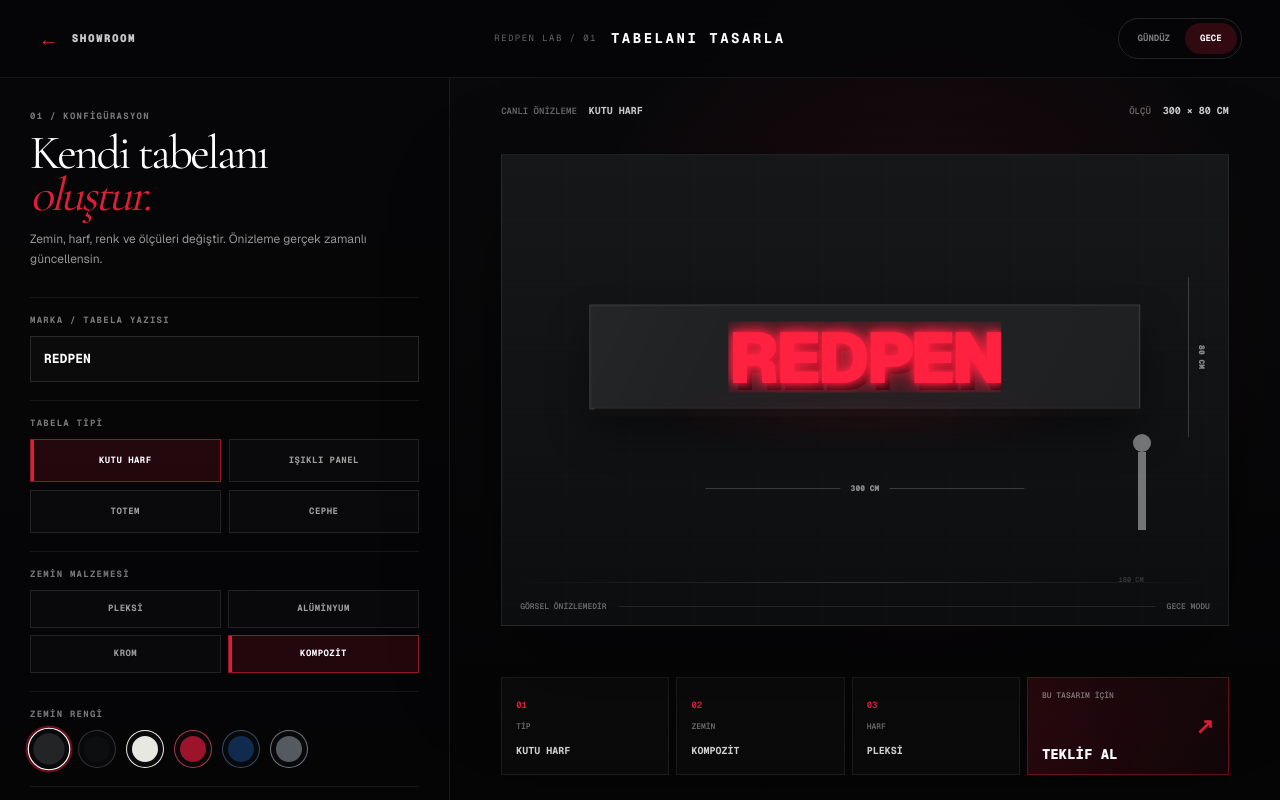
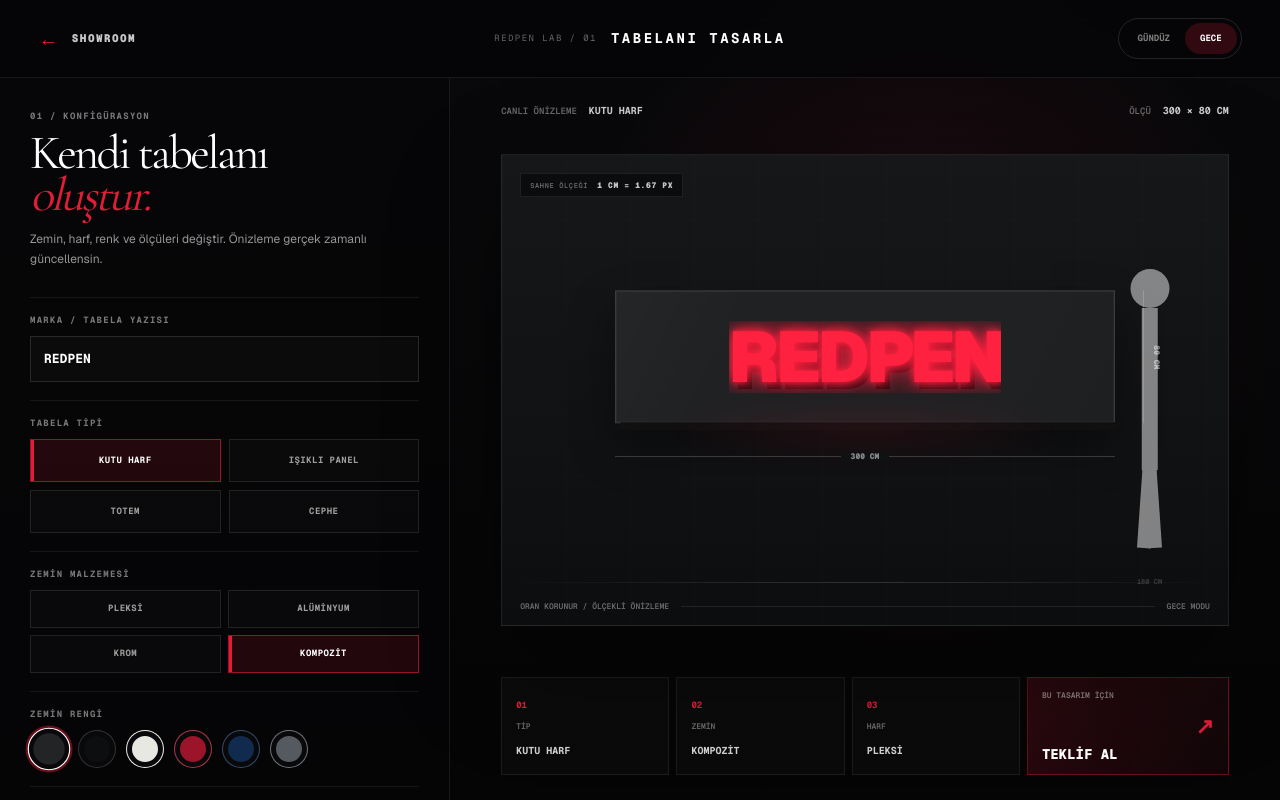
Before and after one commit to redpenreklam-tabela/redpen-showroom, a Next.js app: page /tasarla in a window 1280 px wide. Built offline with nearby package versions, Linux system fonts and the light colour scheme.

Commit message:
Use true scale for sign dimensions

```diff
--- a/app/tasarla/SignDesigner.tsx
+++ b/app/tasarla/SignDesigner.tsx
@@ -29,16 +29,12 @@
 export default function SignDesigner() {
   const [text, setText] = useState("REDPEN");
   const [signType, setSignType] = useState<SignType>("KUTU HARF");
-
   const [letterMaterial, setLetterMaterial] = useState<Material>("PLEKSİ");
   const [baseMaterial, setBaseMaterial] = useState<Material>("KOMPOZİT");
-
   const [letterColor, setLetterColor] = useState(letterColors[0].value);
   const [baseColor, setBaseColor] = useState(baseColors[0].value);
-
   const [width, setWidth] = useState(300);
   const [height, setHeight] = useState(80);
-
   const [lighted, setLighted] = useState(true);
   const [scene, setScene] = useState<SceneMode>("night");
   const [logo, setLogo] = useState<string | null>(null);
@@ -46,33 +42,50 @@
 
   const normalizedText = (text.trim() || "MARKANIZ").slice(0, 24).toUpperCase();
 
-  const ratio = useMemo(
-    () => Math.min(6, Math.max(1.2, width / Math.max(height, 1))),
-    [width, height]
-  );
+  /*
+   * GERÇEK SAHNE ÖLÇEĞİ
+   * Aynı px/cm ölçeği hem tabelaya hem 180 cm insan referansına uygulanır.
+   * 300x80 tabela örneğinde oran TAM 3.75:1 kalır.
+   * Büyük ölçüler sahneye sığmak için ortak ölçekle küçülür, oran asla bozulmaz.
+   */
+  const sceneScale = useMemo(() => {
+    const safeWidth = Math.max(1, width);
+    const safeHeight = Math.max(1, height);
+
+    const maxBoardWidthPx = 720;
+    const maxBoardHeightPx = 280;
+    const maxHumanHeightPx = 300;
+
+    return Math.min(
+      maxBoardWidthPx / safeWidth,
+      maxBoardHeightPx / safeHeight,
+      maxHumanHeightPx / 180
+    );
+  }, [width, height]);
 
   const boardStyle = useMemo(() => {
-    const maxW = 76;
-    const maxH = 44;
-
-    let boardW = maxW;
-    let boardH = boardW / ratio;
-
-    if (boardH > maxH) {
-      boardH = maxH;
-      boardW = boardH * ratio;
-    }
-
-    boardW = Math.max(34, boardW);
-    boardH = Math.max(16, boardH);
+    const safeWidth = Math.max(1, width);
+    const safeHeight = Math.max(1, height);
 
     return {
-      "--board-width": `${boardW}%`,
-      "--board-height": `${boardH}%`,
+      "--board-px-width": `${safeWidth * sceneScale}px`,
+      "--board-px-height": `${safeHeight * sceneScale}px`,
+      "--human-px-height": `${180 * sceneScale}px`,
+      "--scale-px-per-cm": `${sceneScale}`,
       "--base-color": baseColor,
       "--letter-color": letterColor,
     } as React.CSSProperties;
-  }, [ratio, baseColor, letterColor]);
+  }, [width, height, sceneScale, baseColor, letterColor]);
+
+  const facadeStyle = useMemo(
+    () =>
+      ({
+        "--board-px-width": `${Math.max(1, width) * sceneScale}px`,
+        "--board-px-height": `${Math.max(1, height) * sceneScale}px`,
+        "--human-px-height": `${180 * sceneScale}px`,
+      }) as React.CSSProperties,
+    [width, height, sceneScale]
+  );
 
   const whatsappHref = useMemo(() => {
     const message = [
@@ -92,15 +105,8 @@
 
     return `https://wa.me/905305606525?text=${encodeURIComponent(message)}`;
   }, [
-    signType,
-    normalizedText,
-    baseMaterial,
-    letterMaterial,
-    width,
-    height,
-    lighted,
-    baseColor,
-    letterColor,
+    signType, normalizedText, baseMaterial, letterMaterial,
+    width, height, lighted, baseColor, letterColor,
   ]);
 
   const onLogo = (file?: File) => {
@@ -114,31 +120,14 @@
   return (
     <main className={`designer-screen mode-${scene}`}>
       <header className="designer-toolbar">
-        <a href="/" className="designer-back">
-          <span>←</span>
-          <b>SHOWROOM</b>
-        </a>
-
+        <a href="/" className="designer-back"><span>←</span><b>SHOWROOM</b></a>
         <div className="designer-title">
           <small>REDPEN LAB / 01</small>
           <strong>TABELANI TASARLA</strong>
         </div>
-
         <div className="designer-mode-switch">
-          <button
-            type="button"
-            className={scene === "day" ? "is-active" : ""}
-            onClick={() => setScene("day")}
-          >
-            GÜNDÜZ
-          </button>
-          <button
-            type="button"
-            className={scene === "night" ? "is-active" : ""}
-            onClick={() => setScene("night")}
-          >
-            GECE
-          </button>
+          <button type="button" className={scene === "day" ? "is-active" : ""} onClick={() => setScene("day")}>GÜNDÜZ</button>
+          <button type="button" className={scene === "night" ? "is-active" : ""} onClick={() => setScene("night")}>GECE</button>
         </div>
       </header>
 
@@ -146,39 +135,20 @@
         <aside className="designer-panel">
           <div className="designer-panel-heading">
             <p>01 / KONFİGÜRASYON</p>
-            <h1>
-              Kendi tabelanı
-              <br />
-              <em>oluştur.</em>
-            </h1>
-            <span>
-              Zemin, harf, renk ve ölçüleri değiştir. Önizleme gerçek zamanlı
-              güncellensin.
-            </span>
+            <h1>Kendi tabelanı<br/><em>oluştur.</em></h1>
+            <span>Zemin, harf, renk ve ölçüleri değiştir. Önizleme gerçek zamanlı güncellensin.</span>
           </div>
 
           <div className="designer-field">
             <label>MARKA / TABELA YAZISI</label>
-            <input
-              value={text}
-              maxLength={24}
-              onChange={(e) => setText(e.target.value)}
-              placeholder="MARKANIZ"
-            />
+            <input value={text} maxLength={24} onChange={(e) => setText(e.target.value)} placeholder="MARKANIZ"/>
           </div>
 
           <div className="designer-field">
             <label>TABELA TİPİ</label>
             <div className="designer-choice-grid">
               {signTypes.map((item) => (
-                <button
-                  type="button"
-                  key={item}
-                  className={signType === item ? "is-active" : ""}
-                  onClick={() => setSignType(item)}
-                >
-                  {item}
-                </button>
+                <button type="button" key={item} className={signType === item ? "is-active" : ""} onClick={() => setSignType(item)}>{item}</button>
               ))}
             </div>
           </div>
@@ -187,14 +157,7 @@
             <label>ZEMİN MALZEMESİ</label>
             <div className="designer-material-row">
               {materials.map((item) => (
-                <button
-                  type="button"
-                  key={`base-${item}`}
-                  className={baseMaterial === item ? "is-active" : ""}
-                  onClick={() => setBaseMaterial(item)}
-                >
-                  {item}
-                </button>
+                <button type="button" key={`base-${item}`} className={baseMaterial === item ? "is-active" : ""} onClick={() => setBaseMaterial(item)}>{item}</button>
               ))}
             </div>
           </div>
@@ -203,15 +166,7 @@
             <label>ZEMİN RENGİ</label>
             <div className="designer-colors designer-colors-wide">
               {baseColors.map((item) => (
-                <button
-                  key={`base-color-${item.value}`}
-                  type="button"
-                  className={baseColor === item.value ? "is-active" : ""}
-                  style={{ "--swatch": item.value } as React.CSSProperties}
-                  onClick={() => setBaseColor(item.value)}
-                  aria-label={item.name}
-                  title={item.name}
-                />
+                <button key={`base-color-${item.value}`} type="button" className={baseColor === item.value ? "is-active" : ""} style={{ "--swatch": item.value } as React.CSSProperties} onClick={() => setBaseColor(item.value)} aria-label={item.name} title={item.name}/>
               ))}
             </div>
           </div>
@@ -220,14 +175,7 @@
             <label>HARF MALZEMESİ</label>
             <div className="designer-material-row">
               {materials.map((item) => (
-                <button
-                  type="button"
-                  key={`letter-${item}`}
-                  className={letterMaterial === item ? "is-active" : ""}
-                  onClick={() => setLetterMaterial(item)}
-                >
-                  {item}
-                </button>
+                <button type="button" key={`letter-${item}`} className={letterMaterial === item ? "is-active" : ""} onClick={() => setLetterMaterial(item)}>{item}</button>
               ))}
             </div>
           </div>
@@ -236,15 +184,7 @@
             <label>HARF RENGİ</label>
             <div className="designer-colors">
               {letterColors.map((item) => (
-                <button
-                  key={`letter-color-${item.value}`}
-                  type="button"
-                  className={letterColor === item.value ? "is-active" : ""}
-                  style={{ "--swatch": item.value } as React.CSSProperties}
-                  onClick={() => setLetterColor(item.value)}
-                  aria-label={item.name}
-                  title={item.name}
-                />
+                <button key={`letter-color-${item.value}`} type="button" className={letterColor === item.value ? "is-active" : ""} style={{ "--swatch": item.value } as React.CSSProperties} onClick={() => setLetterColor(item.value)} aria-label={item.name} title={item.name}/>
               ))}
             </div>
           </div>
@@ -252,146 +192,84 @@
           <div className="designer-field designer-measurements">
             <div>
               <label>GENİŞLİK / CM</label>
-              <input
-                type="number"
-                min={40}
-                max={1200}
-                value={width}
-                onChange={(e) => setWidth(Number(e.target.value) || 40)}
-              />
+              <input type="number" min={40} max={1200} value={width} onChange={(e) => setWidth(Number(e.target.value) || 40)}/>
             </div>
             <div>
               <label>YÜKSEKLİK / CM</label>
-              <input
-                type="number"
-                min={20}
-                max={600}
-                value={height}
-                onChange={(e) => setHeight(Number(e.target.value) || 20)}
-              />
+              <input type="number" min={20} max={600} value={height} onChange={(e) => setHeight(Number(e.target.value) || 20)}/>
             </div>
           </div>
 
           <div className="designer-field">
             <label>AYDINLATMA</label>
-            <button
-              type="button"
-              className={`designer-toggle ${lighted ? "is-on" : ""}`}
-              onClick={() => setLighted((v) => !v)}
-            >
-              <span />
-              <b>{lighted ? "IŞIKLI" : "IŞIKSIZ"}</b>
+            <button type="button" className={`designer-toggle ${lighted ? "is-on" : ""}`} onClick={() => setLighted((v) => !v)}>
+              <span/><b>{lighted ? "IŞIKLI" : "IŞIKSIZ"}</b>
             </button>
           </div>
 
           <div className="designer-field">
             <label>LOGO / OPSİYONEL</label>
-            <input
-              ref={fileRef}
-              className="designer-file-input"
-              type="file"
-              accept="image/png,image/jpeg,image/webp,image/svg+xml"
-              onChange={(e) => onLogo(e.target.files?.[0])}
-            />
+            <input ref={fileRef} className="designer-file-input" type="file" accept="image/png,image/jpeg,image/webp,image/svg+xml" onChange={(e) => onLogo(e.target.files?.[0])}/>
             <div className="designer-upload-row">
-              <button type="button" onClick={() => fileRef.current?.click()}>
-                {logo ? "LOGOYU DEĞİŞTİR" : "LOGO YÜKLE"}
-                <span>＋</span>
-              </button>
-              {logo && (
-                <button
-                  type="button"
-                  className="designer-clear-logo"
-                  onClick={() => setLogo(null)}
-                >
-                  KALDIR
-                </button>
-              )}
+              <button type="button" onClick={() => fileRef.current?.click()}>{logo ? "LOGOYU DEĞİŞTİR" : "LOGO YÜKLE"}<span>＋</span></button>
+              {logo && <button type="button" className="designer-clear-logo" onClick={() => setLogo(null)}>KALDIR</button>}
             </div>
           </div>
         </aside>
 
         <section className="designer-preview">
           <div className="designer-preview-top">
-            <div>
-              <span>CANLI ÖNİZLEME</span>
-              <b>{signType}</b>
-            </div>
-            <div>
-              <span>ÖLÇÜ</span>
-              <b>
-                {width} × {height} CM
-              </b>
-            </div>
+            <div><span>CANLI ÖNİZLEME</span><b>{signType}</b></div>
+            <div><span>ÖLÇÜ</span><b>{width} × {height} CM</b></div>
           </div>
 
-          <div className="designer-facade">
-            <div className="designer-wall-grid" />
+          <div className="designer-facade" style={facadeStyle}>
+            <div className="designer-wall-grid"/>
 
             <div
-              className={`designer-board material-${baseMaterial.toLowerCase()} type-${signType
-                .toLowerCase()
-                .replaceAll(" ", "-")} ${lighted ? "is-lighted" : ""}`}
+              className={`designer-board material-${baseMaterial.toLowerCase()} type-${signType.toLowerCase().replaceAll(" ", "-")} ${lighted ? "is-lighted" : ""}`}
               style={boardStyle}
             >
-              <span className="designer-board-edge" aria-hidden="true" />
+              <span className="designer-board-edge" aria-hidden="true"/>
               <div className="designer-board-content">
-                {logo && (
-                  <img src={logo} alt="" className="designer-logo-preview" />
-                )}
+                {logo && <img src={logo} alt="" className="designer-logo-preview"/>}
                 <strong>{normalizedText}</strong>
               </div>
-              <span className="designer-board-glow" aria-hidden="true" />
+              <span className="designer-board-glow" aria-hidden="true"/>
             </div>
 
             <div className="designer-dimension designer-dimension-width">
-              <i />
-              <b>{width} CM</b>
+              <i/><b>{width} CM</b>
             </div>
             <div className="designer-dimension designer-dimension-height">
-              <i />
-              <b>{height} CM</b>
+              <i/><b>{height} CM</b>
             </div>
 
             <div className="designer-human-scale">
-              <span />
-              <i />
+              <span/>
+              <i/>
               <b>180 CM</b>
             </div>
 
-            <div className="designer-floor-line" />
+            <div className="designer-scale-readout">
+              <span>SAHNE ÖLÇEĞİ</span>
+              <b>1 CM = {sceneScale.toFixed(2)} PX</b>
+            </div>
+
+            <div className="designer-floor-line"/>
             <div className="designer-preview-caption">
-              <span>GÖRSEL ÖNİZLEMEDİR</span>
-              <i />
+              <span>ORAN KORUNUR / ÖLÇEKLİ ÖNİZLEME</span>
+              <i/>
               <span>{scene === "night" ? "GECE MODU" : "GÜNDÜZ MODU"}</span>
             </div>
           </div>
 
           <div className="designer-summary">
-            <div>
-              <span>01</span>
-              <p>TİP</p>
-              <b>{signType}</b>
-            </div>
-            <div>
-              <span>02</span>
-              <p>ZEMİN</p>
-              <b>{baseMaterial}</b>
-            </div>
-            <div>
-              <span>03</span>
-              <p>HARF</p>
-              <b>{letterMaterial}</b>
-            </div>
-            <a
-              href={whatsappHref}
-              target="_blank"
-              rel="noreferrer"
-              className="designer-quote"
-            >
-              <span>BU TASARIM İÇİN</span>
-              <strong>TEKLİF AL</strong>
-              <b>↗</b>
+            <div><span>01</span><p>TİP</p><b>{signType}</b></div>
+            <div><span>02</span><p>ZEMİN</p><b>{baseMaterial}</b></div>
+            <div><span>03</span><p>HARF</p><b>{letterMaterial}</b></div>
+            <a href={whatsappHref} target="_blank" rel="noreferrer" className="designer-quote">
+              <span>BU TASARIM İÇİN</span><strong>TEKLİF AL</strong><b>↗</b>
             </a>
           </div>
         </section>
--- a/app/tasarla/page.tsx
+++ b/app/tasarla/page.tsx
@@ -1,6 +1,7 @@
 import type { Metadata } from "next";
 import SignDesigner from "./SignDesigner";
 import "./tasarla.css";
+import "./scale-real.css";
 
 export const metadata: Metadata = {
   title: "Tabelanı Tasarla | Redpen Reklam",
--- /dev/null
+++ b/app/tasarla/scale-real.css
@@ -0,0 +1,140 @@
+
+/* GERÇEK ÖLÇEK OVERRIDE
+   Tabela ve 180 cm insan aynı px/cm ölçeğini kullanır. */
+.designer-board{
+  width:var(--board-px-width)!important;
+  height:var(--board-px-height)!important;
+  min-width:0!important;
+  min-height:0!important;
+  max-width:none!important;
+  max-height:none!important;
+}
+
+/* Totem'in eski sabit genişlik/yükseklik zorlamasını kaldır.
+   Form çeşitlerini sonraki aşamada ayrı preset olarak ele alacağız. */
+.designer-board.type-totem{
+  width:var(--board-px-width)!important;
+  height:var(--board-px-height)!important;
+  min-width:0!important;
+  min-height:0!important;
+  max-width:none!important;
+}
+
+/* Ölçü çizgileri tabelanın gerçek piksel ölçüsüyle hizalanır. */
+.designer-dimension-width{
+  left:50%!important;
+  top:calc(43% + (var(--board-px-height) / 2) + 28px)!important;
+  width:var(--board-px-width)!important;
+  transform:translateX(-50%)!important;
+}
+
+.designer-dimension-height{
+  left:calc(50% + (var(--board-px-width) / 2) + 24px)!important;
+  right:auto!important;
+  top:43%!important;
+  height:var(--board-px-height)!important;
+  transform:translateY(-50%)!important;
+}
+
+/* 180 cm referans insan da AYNI ölçeğe bağlandı. */
+.designer-human-scale{
+  --human-height:var(--human-px-height);
+  right:5%!important;
+  bottom:12%!important;
+  width:calc(var(--human-height) * .28)!important;
+  height:var(--human-height)!important;
+  min-height:20px;
+  opacity:.48!important;
+}
+
+.designer-human-scale span{
+  left:50%!important;
+  top:0!important;
+  width:calc(var(--human-height) * .13)!important;
+  height:calc(var(--human-height) * .13)!important;
+  transform:translateX(-50%);
+}
+
+.designer-human-scale i{
+  left:50%!important;
+  top:calc(var(--human-height) * .13)!important;
+  width:calc(var(--human-height) * .055)!important;
+  height:calc(var(--human-height) * .54)!important;
+  transform:translateX(-50%);
+}
+
+.designer-human-scale::before,
+.designer-human-scale::after{
+  content:"";
+  position:absolute;
+  top:calc(var(--human-height) * .64);
+  width:calc(var(--human-height) * .045);
+  height:calc(var(--human-height) * .29);
+  background:#fff;
+}
+
+.designer-human-scale::before{
+  left:39%;
+  transform:rotate(4deg);
+}
+
+.designer-human-scale::after{
+  right:39%;
+  transform:rotate(-4deg);
+}
+
+.designer-human-scale b{
+  left:50%!important;
+  bottom:-16px!important;
+  width:70px!important;
+  transform:translateX(-50%);
+  text-align:center;
+}
+
+.designer-scale-readout{
+  position:absolute;
+  left:18px;
+  top:18px;
+  display:flex;
+  align-items:center;
+  gap:9px;
+  padding:7px 9px;
+  border:1px solid rgba(255,255,255,.08);
+  background:rgba(5,5,7,.54);
+  backdrop-filter:blur(8px);
+  color:rgba(255,255,255,.38);
+  font:600 7px/1 var(--font-geist-mono);
+  letter-spacing:.09em;
+}
+
+.designer-scale-readout b{
+  color:rgba(255,255,255,.76);
+  font-size:8px;
+}
+
+@media(max-width:980px){
+  .designer-board{
+    /* Mobilde de oran tam kalır, yalnızca tüm sahne küçültülür. */
+    transform:translate(-50%,-50%) scale(.78)!important;
+  }
+
+  .designer-dimension-width,
+  .designer-dimension-height,
+  .designer-human-scale{
+    transform-origin:center;
+  }
+
+  .designer-scale-readout{
+    font-size:6px;
+  }
+}
+
+@media(max-width:620px){
+  .designer-board{
+    transform:translate(-50%,-50%) scale(.62)!important;
+  }
+  .designer-dimension-width,
+  .designer-dimension-height{
+    opacity:.55;
+  }
+}
```
